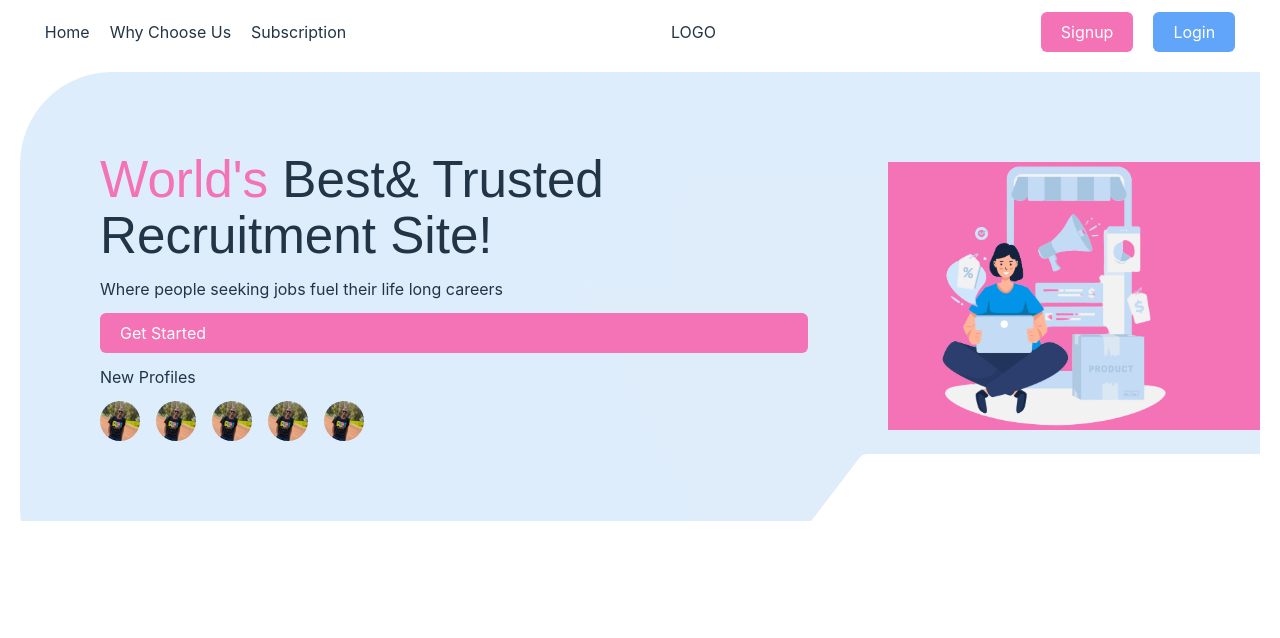
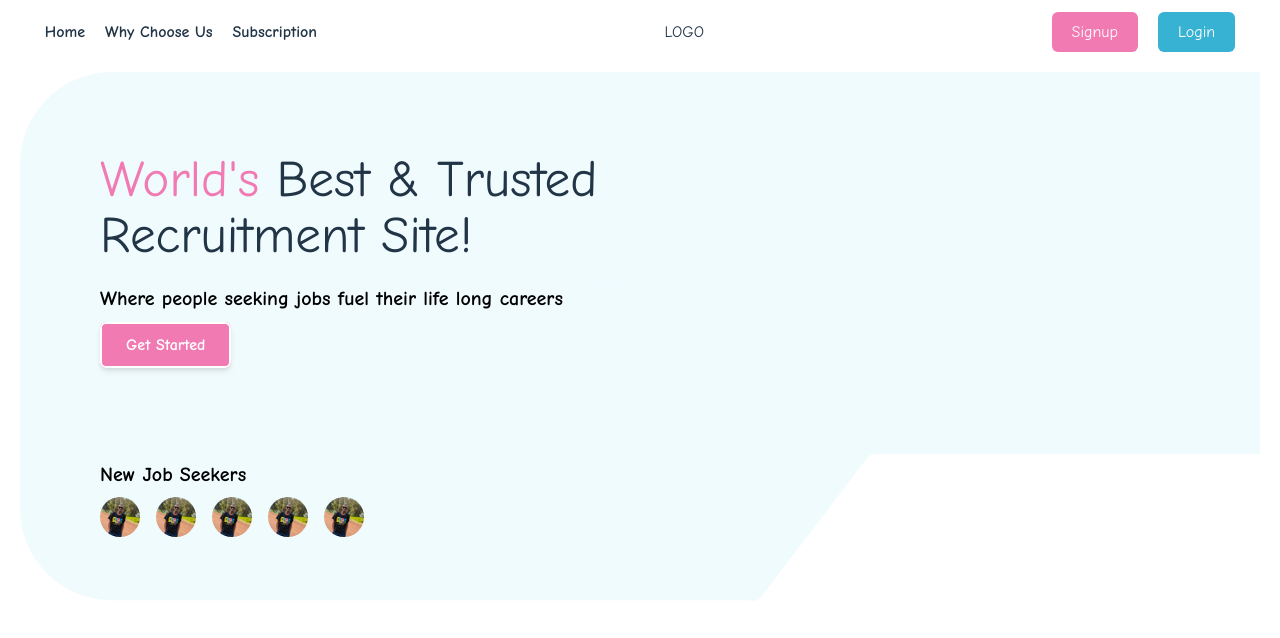
Before and after one commit to jazzybruno/digiRecruit, a React (Vite) app: page / in a window 1280 px wide. Shown: the top 638 px of the page. Built offline with nearby package versions, Linux system fonts and the light colour scheme.

Commit message:
Finished workin on the home page part of the landing page

```diff
--- a/src/assets/Othercss.css
+++ b/src/assets/Othercss.css
@@ -1,3 +1,3 @@
 #mainDiv{
-    background-image: url("../images/group.svg");
+    background-image: url("../images/teal.svg");
 }
--- a/src/components/Header.tsx
+++ b/src/components/Header.tsx
@@ -4,9 +4,9 @@ const Header = () => {
     return (
         <header className="bg-white flex justify-between items-center w-[93%] pt-3">
             <div className="flex flex-row bg-white gap-5 font-normal">
-            <h3 className=" cursor-pointer duration-700 hover:text-blue-400 hover:font-semibold hover:translate-y-1 hover:scale-[1] hover:underline hover:underline-offset-4  " >Home</h3>
-            <h3 className=" cursor-pointer duration-700 hover:text-blue-400 hover:font-semibold hover:translate-y-1 hover:scale-[1]  hover:underline hover:underline-offset-4  " >Why Choose Us</h3>
-            <h3 className=" cursor-pointer duration-700 hover:text-blue-400 hover:font-semibold hover:translate-y-1 hover:scale-[1]  hover:underline hover:underline-offset-4  " >Subscription</h3>
+            <h3 className=" cursor-pointer font-bold duration-700 hover:text-blue-400 hover:font-semibold hover:translate-y-1 hover:scale-[1] hover:underline hover:underline-offset-4  " >Home</h3>
+            <h3 className=" cursor-pointer font-bold duration-700 hover:text-blue-400 hover:font-semibold hover:translate-y-1 hover:scale-[1]  hover:underline hover:underline-offset-4  " >Why Choose Us</h3>
+            <h3 className=" cursor-pointer font-bold duration-700 hover:text-blue-400 hover:font-semibold hover:translate-y-1 hover:scale-[1]  hover:underline hover:underline-offset-4  " >Subscription</h3>
             </div>
             {/* the logo of the site  */}
             <div>
@@ -14,8 +14,8 @@ const Header = () => {
             </div>
             {/* the login and sign up buttons */}
             <div className="flex flex-row bg-white gap-5 font-normal">
-                <a className="bg-pink-400 border-0 px-5 py-2 rounded-md text-white cursor-pointer transition duration-700 ease-in-out hover:translate-y-1 hover:scale-100 hover:bg-white hover:text-pink-400 hover:border-2 hover:border-pink-400 ">Signup</a>
-                <a className="bg-blue-400 border-0 px-5 py-2 rounded-md text-white cursor-pointer transition duration-700 ease-in-out hover:translate-y-1 hover:scale-100 hover:bg-white hover:text-blue-400 hover:border-2 hover:border-blue-400 ">Login</a>
+                <a className="bg-[#f17ab2] border-0 px-5 py-2 rounded-md text-white cursor-pointer transition duration-700 ease-in-out hover:translate-y-1 hover:scale-100 hover:bg-white hover:text-[#f17ab2] hover:border-2 hover:border-[#f17ab2] ">Signup</a>
+                <a className="bg-[#38b2d3] border-0 px-5 py-2 rounded-md text-white cursor-pointer transition duration-700 ease-in-out hover:translate-y-1 hover:scale-100 hover:bg-white hover:text-[#38b2d3] hover:border-2 hover:border-[#38b2d3] ">Login</a>
             </div>
         </header>
      );
--- a/src/components/HomeComponent.tsx
+++ b/src/components/HomeComponent.tsx
@@ -8,11 +8,14 @@ const HomeComponent = () => {
         <div className="align items-center justify-center p-5">
         {/* the image photo */}
             <div id="mainDiv" className="flex items-center justify-center w-[100%]">
-            <div className="w-[70%] bg-white-200  p-20 flex flex-col space-y-3">
-                <h1 className="font-custom"><span className="text-pink-400">World's</span> Best& Trusted Recruitment Site!</h1>
-                <p>Where people seeking jobs fuel their life long careers</p>
-                <a className="bg-pink-400 border-0 px-5 py-2 rounded-md text-white cursor-pointer transition duration-700 ease-in-out hover:translate-y-1 hover:scale-100 hover:bg-white hover:text-pink-400 hover:border-2 hover:border-pink-400 ">Get Started</a>
-                <h2>New Profiles</h2>
+            <div className="w-[70%] bg-white-200  p-20 flex flex-col space-y-24">
+                <div>
+                <h1><span className=" text-customPink">World's</span> Best & Trusted Recruitment Site!</h1>
+                <p className="text-xl my-5 font-bold text-black" >Where people seeking jobs fuel their life long careers</p>
+                <a href="#" className="bg-customPink font-bold px-6 py-3 rounded-md text-white cursor-pointer transition duration-700 ease-in-out border-2 border-white shadow-md  ">Get Started</a>
+                </div>
+                <div>
+                <h2 className="my-2 font-bold text-xl text-black">New Job Seekers</h2>
                 <div className="flex gap-4">
                 <Avatar alt="Remy Sharp" src={Me} />
                 <Avatar alt="Travis Howard" src={Me} />
@@ -20,9 +23,10 @@ const HomeComponent = () => {
                 <Avatar alt="Cindy Baker" src={Me} />
                 <Avatar alt="Cindy Baker" src={Me} />
                 </div>
+                </div>
             </div>
             <div className="w-[30%] bg-pink-400">
-                <img src={group2} alt="" />
+                {/* <img src={group2} alt="" /> */}
             </div>
             </div>
         </div>
--- a/src/index.css
+++ b/src/index.css
@@ -1,8 +1,11 @@
+@import url('https://fonts.googleapis.com/css2?family=Comic+Neue:ital,wght@0,300;0,400;0,700;1,300;1,400&family=Poppins:ital,wght@0,100;0,300;0,700;1,100;1,200;1,700&family=Quicksand:wght@300;500;700&display=swap');
 @tailwind base;
 @tailwind components;
 @tailwind utilities;
-@import url('https://fonts.googleapis.com/css2?family=Comic+Neue:ital,wght@0,300;0,400;0,700;1,300;1,400&family=Poppins:ital,wght@0,100;0,300;0,700;1,100;1,200;1,700&family=Quicksand:wght@300;500;700&display=swap');
 
+*{
+  font-family: 'Comic Neue', cursive;
+}
 :root {
   font-family: Inter, system-ui, Avenir, Helvetica, Arial, sans-serif;
   line-height: 1.5;
--- a/tailwind.config.js
+++ b/tailwind.config.js
@@ -5,7 +5,12 @@ export default {
     "./src/**/*.{js,ts,jsx,tsx}",
   ],
   theme: {
-    extend: {},
+    extend: {
+      colors: {
+        customTeal : '#38b2d3',
+        customPink : '#f17ab2'
+      }
+    },
     fontFamily: {
       custom: ['CustomFont', 'sans-serif'],
     },
```
Also changed, not shown: src/App.css (added), src/images/teal.svg (added).
